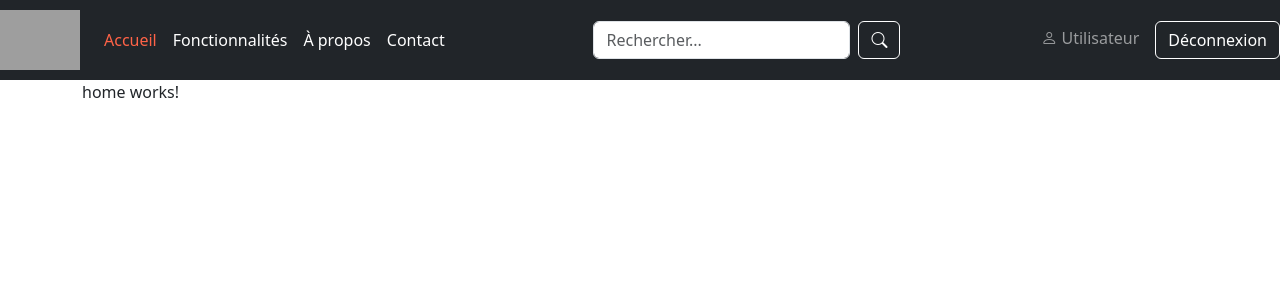
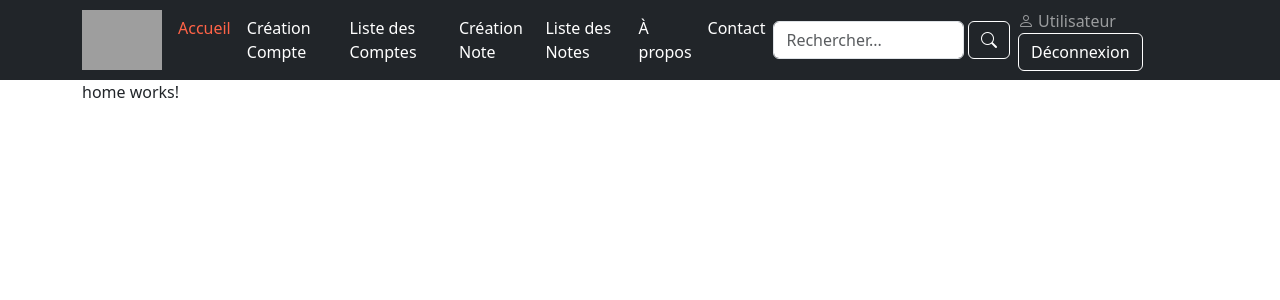
Before and after one commit to SAMY-Marie-Antoine/projetAngularGestionContenuSecurise, an Angular app: page /home in a window 1280 px wide. Both pictures are taken after a click on the button "Connexion". Shown: the top 300 px of the page. Built offline with nearby package versions, Linux system fonts and the light colour scheme; grey boxes are pictures that could not be loaded.

Commit message:
WIP on main
Creation de navbar et footer

```diff
--- a/src/app/app.component.html
+++ b/src/app/app.component.html
@@ -6,4 +6,6 @@
     </div>
   </div> -->
   <router-outlet></router-outlet>
+
 </div>
+<!-- <footer></footer> -->
--- a/src/app/app.module.ts
+++ b/src/app/app.module.ts
@@ -11,6 +11,7 @@ import { FormsModule, NgModel, ReactiveFormsModule } from '@angular/forms';
 import { HttpClientModule } from '@angular/common/http';
 import { NavbarComponent } from './component/navbar/navbar.component';
 import { CompteComponent } from './component/compte/compte.component';
+import { FooterComponent } from './component/footer/footer.component';
 
 @NgModule({
   declarations: [
@@ -21,6 +22,7 @@ import { CompteComponent } from './component/compte/compte.component';
     HomeComponent,
     NavbarComponent,
     CompteComponent,
+    FooterComponent,
   ],
   imports: [
     BrowserModule,
--- /dev/null
+++ b/src/app/component/footer/footer.component.css
@@ -0,0 +1,15 @@
+.footer {
+    /*position: absolute;*/
+    position:fixed;
+    bottom: 0;
+    width: 100%;
+}
+
+.footer a {
+    color: white;
+    transition: color 0.3s;
+}
+
+.footer a:hover {
+    color: #FF6347; /* Couleur du lien lorsqu'il est survolé */
+}
--- /dev/null
+++ b/src/app/component/footer/footer.component.html
@@ -0,0 +1,15 @@
+<footer class="footer bg-dark text-white mt-4">
+    <div class="container text-center">
+      <div class="row py-3">
+        <div class="col-lg-6 col-12 mb-lg-0 mb-3">
+          <a href="https://www.instagram.com/votre_compte_insta/" target="_blank" class="text-white me-4">
+            <i class="bi bi-instagram"></i>
+          </a>
+          <p>© 2024 PassLock</p>
+        </div>
+        <div class="col-lg-6 col-12">
+          <!-- Ajoutez ici d'autres liens ou informations utiles -->
+        </div>
+      </div>
+    </div>
+  </footer>
--- a/src/app/component/navbar/navbar.component.css
+++ b/src/app/component/navbar/navbar.component.css
@@ -1,8 +1,18 @@
+/* CSS pour les écrans de taille normale */
 .navbar {
   background: #000000;
+  /*font-size: 16px;*/
   margin-left: 0 !important; /* Assurez-vous qu'il n'y a pas de marge à gauche */
   margin-right: 0 !important; /* Assurez-vous qu'il n'y a pas de marge à droite */
   height: 80px; /* Hauteur de la navbar ajustée */
+  z-index: 1000;
+}
+
+/* CSS pour les écrans de petite taille (par exemple, iPhone 12/13) */
+@media (max-width: 600px) {
+.navbar {
+    height: auto; /* Hauteur flexible en mode mobile */
+}
 }
 
 .navbar .logo {
--- a/src/app/component/navbar/navbar.component.html
+++ b/src/app/component/navbar/navbar.component.html
@@ -1,45 +1,6 @@
-<!-- <nav class="navbar navbar-expand-lg navbar-dark bg-dark">
-    <a class="navbar-brand" href="#">
-      <img src="assets/logo.png" alt="Logo" class="logo">
-    </a>
-    <button class="navbar-toggler" type="button" data-bs-toggle="collapse" data-bs-target="#navbarNav" aria-controls="navbarNav" aria-expanded="false" aria-label="Toggle navigation">
-      <span class="navbar-toggler-icon"></span>
-    </button>
-    <div class="collapse navbar-collapse" id="navbarNav">
-      <ul class="navbar-nav me-auto">
-        <li class="nav-item">
-          <a class="nav-link" routerLink="/home" routerLinkActive="active">Accueil</a>
-        </li>
-        <li class="nav-item">
-          <a class="nav-link" routerLink="/features" routerLinkActive="active">Fonctionnalités</a>
-        </li>
-        <li class="nav-item">
-          <a class="nav-link" routerLink="/about" routerLinkActive="active">À propos</a>
-        </li>
-        <li class="nav-item">
-          <a class="nav-link" routerLink="/contact" routerLinkActive="active">Contact</a>
-        </li>
-      </ul>
-      <form class="d-flex" (ngSubmit)="onSearch()">
-        <input class="form-control me-2" type="search" placeholder="Rechercher..." [(ngModel)]="searchQuery" name="searchQuery" aria-label="Search">
-        <button class="btn btn-outline-success" type="submit">
-          <i class="bi bi-search"></i>
-        </button>
-      </form>
-      <ul class="navbar-nav ms-auto">
-        <li class="nav-item" *ngIf="!isLoggedIn">
-          <button class="btn btn-outline-primary" (click)="toggleLogin()">Connexion</button>
-        </li>
-        <li class="nav-item" *ngIf="isLoggedIn">
-          <span class="navbar-text me-3"><i class="bi bi-person"></i> {{ userName }}</span>
-          <button class="btn btn-outline-danger" (click)="toggleLogin()">Déconnexion</button>
-        </li>
-      </ul>
-    </div>
-  </nav>
-   -->
-   <nav class="navbar navbar-expand-lg navbar-dark bg-dark">
-    <a class="navbar-brand" href="#">
+<nav class="navbar navbar-expand-lg navbar-dark bg-dark">
+  <div class="container">
+    <a class="navbar-brand me-2" routerLink="/home">
       <img src="assets/logo.png" alt="Logo" class="logo">
     </a>
     <button class="navbar-toggler" type="button" data-bs-toggle="collapse" data-bs-target="#navbarNav"
@@ -51,8 +12,17 @@
         <li class="nav-item">
           <a class="nav-link" routerLink="/home" routerLinkActive="active">Accueil</a>
         </li>
-        <li class="nav-item">
-          <a class="nav-link" routerLink="/features" routerLinkActive="active">Fonctionnalités</a>
+        <li class="nav-item" *ngIf="isLoggedIn">
+          <a class="nav-link" routerLink="/compte" routerLinkActive="active">Création Compte</a>
+        </li>
+        <li class="nav-item" *ngIf="isLoggedIn">
+          <a class="nav-link" routerLink="/account" routerLinkActive="active">Liste des Comptes</a>
+        </li>
+        <li class="nav-item" *ngIf="isLoggedIn">
+          <a class="nav-link" routerLink="/notes" routerLinkActive="active">Création Note</a>
+        </li>
+        <li class="nav-item" *ngIf="isLoggedIn">
+          <a class="nav-link" routerLink="/notes" routerLinkActive="active">Liste des Notes</a>
         </li>
         <li class="nav-item">
           <a class="nav-link" routerLink="/about" routerLinkActive="active">À propos</a>
@@ -61,21 +31,22 @@
           <a class="nav-link" routerLink="/contact" routerLinkActive="active">Contact</a>
         </li>
       </ul>
-      <form class="d-flex" (ngSubmit)="onSearch()">
-        <input class="form-control me-2" type="search" placeholder="Rechercher..." [(ngModel)]="searchQuery"
+      <form class="d-flex ms-auto me-2">
+        <input class="form-control me-1" type="search" placeholder="Rechercher..." [(ngModel)]="searchQuery"
           name="searchQuery" aria-label="Search">
         <button class="btn btn-outline-success" type="submit">
           <i class="bi bi-search"></i>
         </button>
       </form>
-      <ul class="navbar-nav ms-auto">
+      <ul class="navbar-nav">
         <li class="nav-item" *ngIf="!isLoggedIn">
-          <button class="btn btn-outline-primary" (click)="toggleLogin()">Connexion</button>
+          <button class="btn btn-outline-primary me-2" (click)="toggleLogin()">Connexion</button>
         </li>
         <li class="nav-item" *ngIf="isLoggedIn">
-          <span class="navbar-text me-3"><i class="bi bi-person"></i> {{ userName }}</span>
+          <span class="navbar-text me-2"><i class="bi bi-person"></i> {{ userName }}</span>
           <button class="btn btn-outline-danger" (click)="toggleLogin()">Déconnexion</button>
         </li>
       </ul>
     </div>
-  </nav>
+  </div>
+</nav>
--- a/src/app/component/navbar/navbar.component.ts
+++ b/src/app/component/navbar/navbar.component.ts
@@ -11,6 +11,7 @@ export class NavbarComponent {
   userName: string = 'Utilisateur';
   searchQuery: string = '';
 
+  //manière simple de basculer entre deux états connexion et deconnexion
   toggleLogin() {
     this.isLoggedIn = !this.isLoggedIn;
   }
```
Also changed, not shown: src/app/component/footer/footer.component.ts (added, +10 -0 lines). Lines whose indentation alone changed are shown as unchanged.
